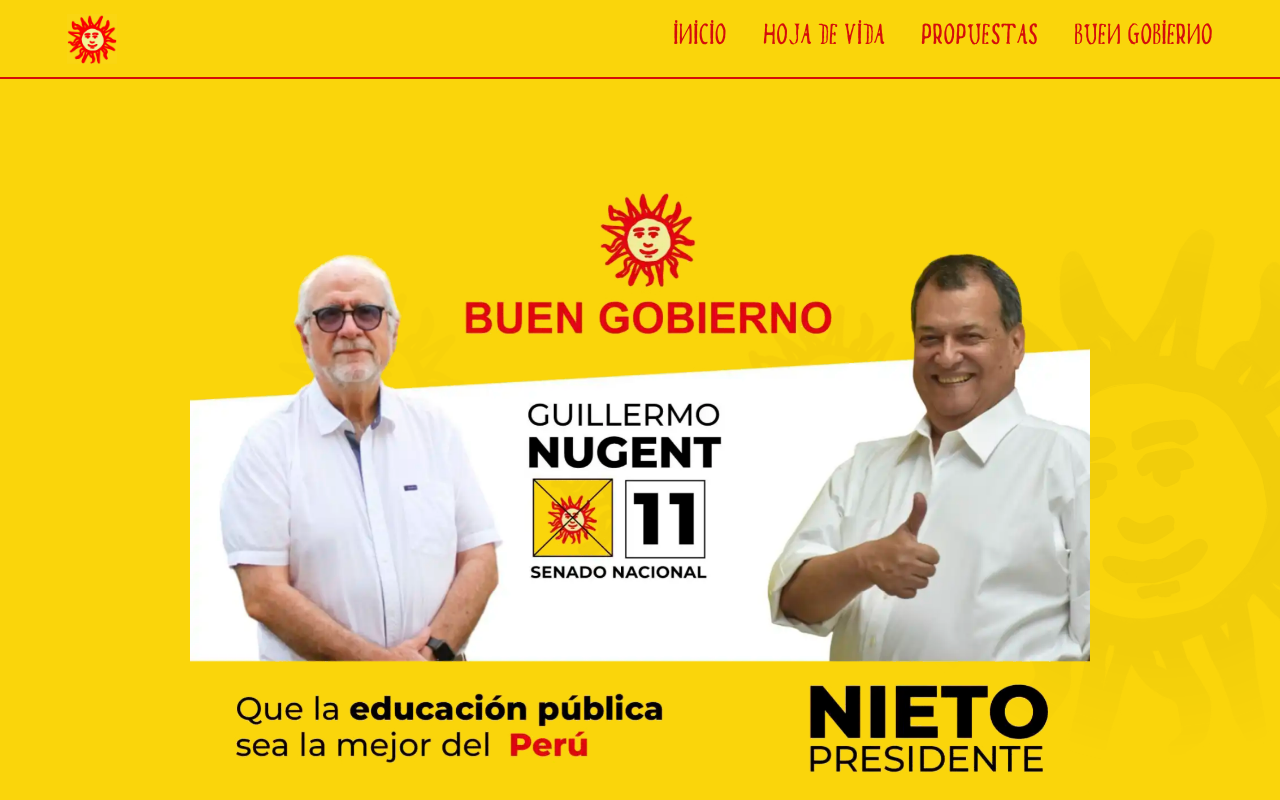
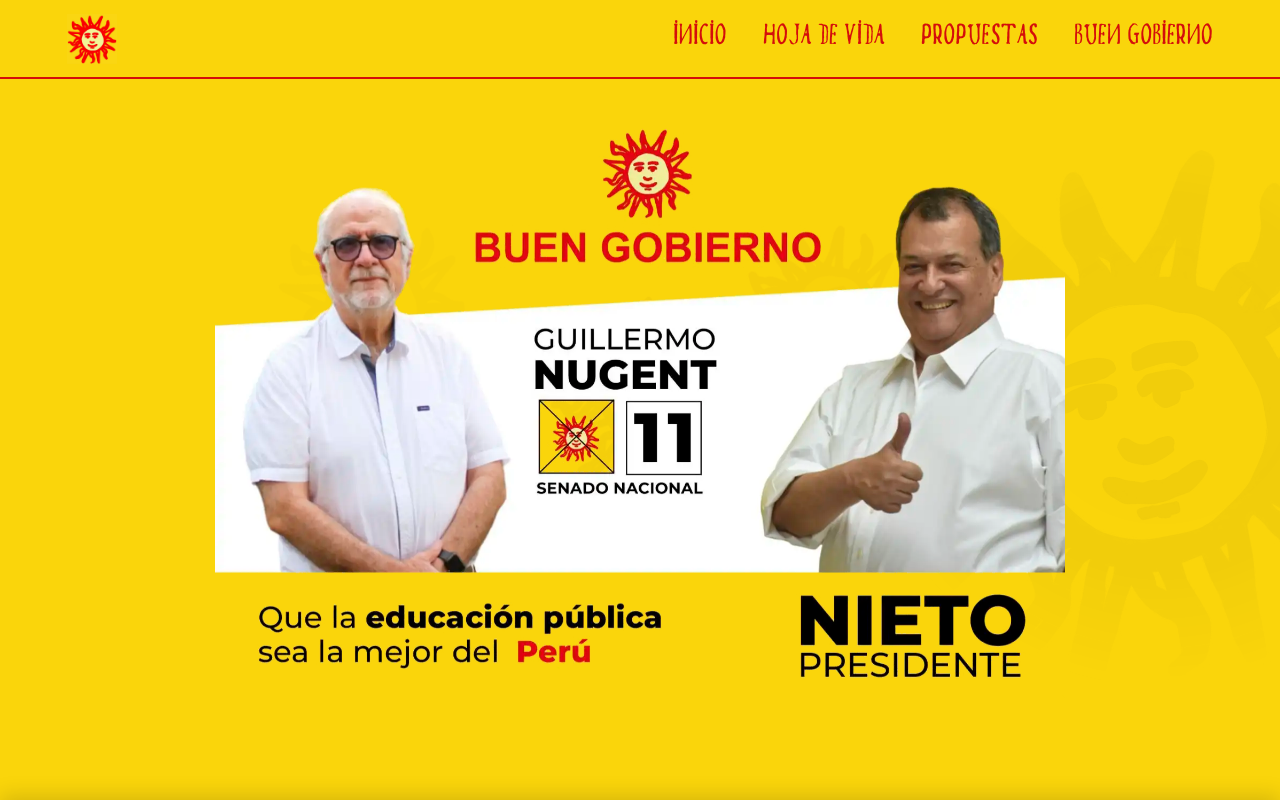
Before and after one commit to mauriciolaser/guillermonugent-web, a React (Vite) app: page / in a window 1280 px wide. Shown: the top 800 px of the page. Built offline with nearby package versions, Linux system fonts and the light colour scheme; no server answers.

Commit message:
vibe progress

```diff
--- a/src/components/Banner/Banner.module.scss
+++ b/src/components/Banner/Banner.module.scss
@@ -25,7 +25,7 @@
 
   picture img {
     width: 100%;
-    max-width: 900px;
+    max-width: 850px;
     height: auto;
 
     @include mobile-only {
--- a/src/components/Navbar/Navbar.module.scss
+++ b/src/components/Navbar/Navbar.module.scss
@@ -2,8 +2,9 @@
 @use '../../styles/mixins' as *;
 
 .navbar {
-  position: sticky;
+  position: fixed;
   top: 0;
+  left: 0;
   width: 100%;
   background-color: $yellow;
   z-index: 100;
```
